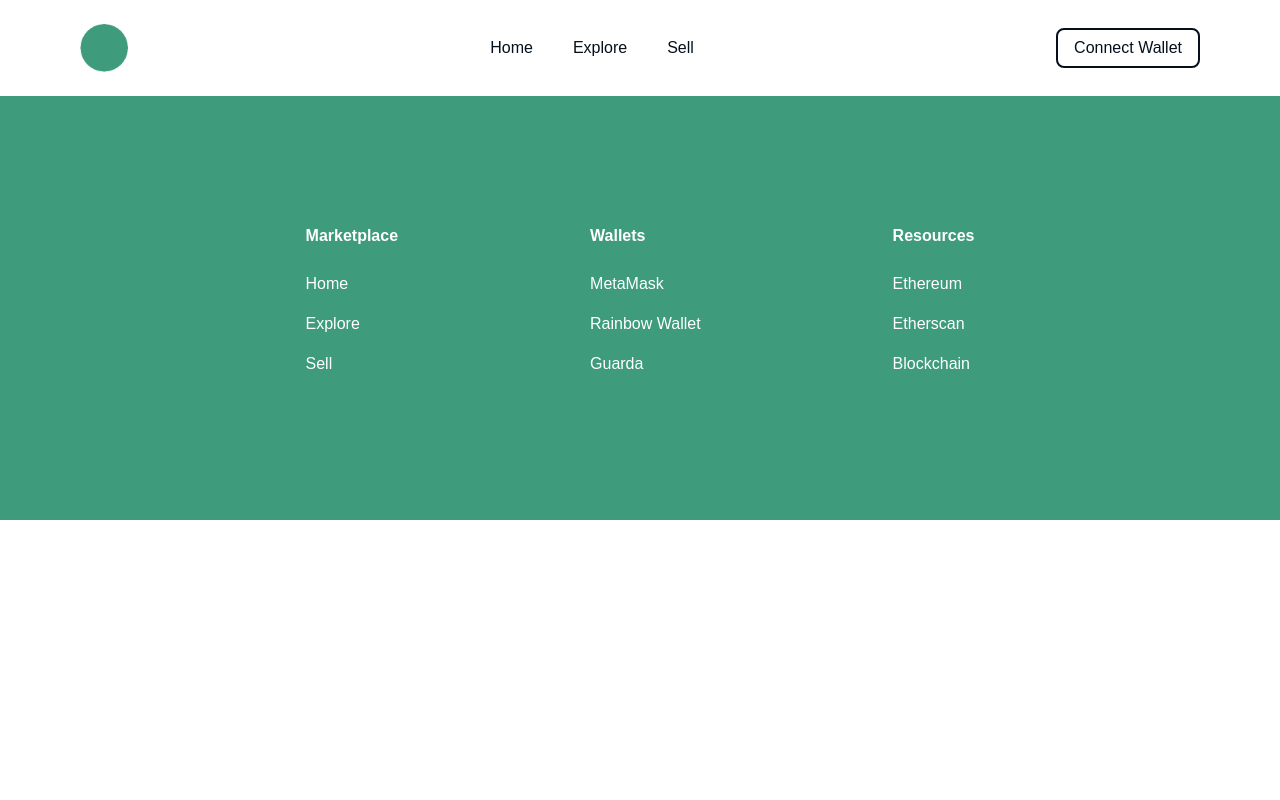
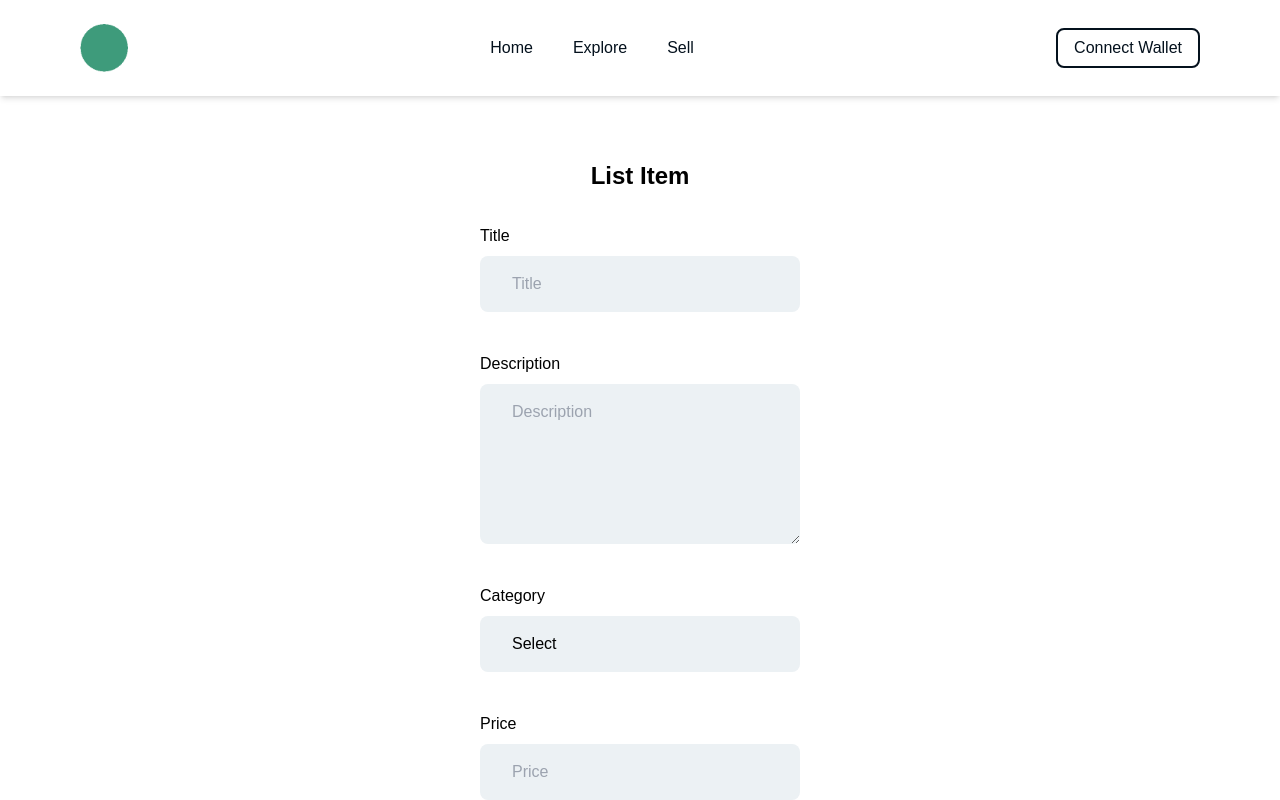
Before and after one commit to hassanuahmad/crypto-marketplace, a React (Create React App) app: page /sell in a window 1280 px wide. Shown: the top 800 px of the page. Built offline with nearby package versions, Linux system fonts and the light colour scheme.

Commit message:
added pages and most of formik on sell page

```diff
--- a/package.json
+++ b/package.json
@@ -10,10 +10,12 @@
     "@testing-library/jest-dom": "^5.16.3",
     "@testing-library/react": "^12.1.4",
     "@testing-library/user-event": "^13.5.0",
+    "formik": "^2.2.9",
     "react": "^17.0.2",
     "react-dom": "^17.0.2",
     "react-scripts": "5.0.0",
-    "web-vitals": "^2.1.4"
+    "web-vitals": "^2.1.4",
+    "yup": "^0.32.11"
   },
   "scripts": {
     "start": "react-scripts start",
--- a/src/App.js
+++ b/src/App.js
@@ -2,6 +2,7 @@ import Home from "./pages/Home.js";
 import Navbar from "./components/Navbar";
 import { BrowserRouter as Router, Routes, Route } from "react-router-dom";
 import Footer from "./components/Footer.js";
+import Sell from "./pages/Sell.js";
 
 function App() {
 	return (
@@ -10,6 +11,7 @@ function App() {
 				<Navbar />
 				<Routes>
 					<Route path="/" element={<Home />} />
+					<Route path="/sell" element={<Sell />} />
 				</Routes>
 				<Footer />
 			</Router>
--- a/src/components/Button.js
+++ b/src/components/Button.js
@@ -3,7 +3,7 @@ const Button = ({ text, onClick, className = "", outline = false }) => {
 		if (outline) {
 			return "px-4 py-1.5 border-2 border-cmp-black text-cmp-black hover:border-cmp-primary hover:bg-cmp-primary hover:text-white";
 		}
-		return "bg-cmp-primary text-white px-8 py-2 shadow-xl hover:bg-cmp-primary-dark";
+		return "bg-cmp-primary text-white boldBody-text px-6 py-3 shadow-xl hover:bg-cmp-primary-dark";
 	};
 
 	let classNames = "rounded-lg transition-color duration-150";
--- /dev/null
+++ b/src/components/Sell Page/ListItem.js
@@ -0,0 +1,102 @@
+import { useFormik } from "formik";
+import * as Yup from "yup";
+import Button from "../Button";
+
+const ListItem = () => {
+	const formik = useFormik({
+		initialValues: { title: "", description: "", category: "", price: "" },
+		validationSchema: Yup.object({
+			title: Yup.string()
+				.max(30, "Must be 30 characters or less")
+				.required("Required"),
+			description: Yup.string()
+				.max(255, "Must be 255 characters or less")
+				.required("Required"),
+		}),
+		onSubmit: (values) => {
+			console.log(values);
+		},
+	});
+
+	return (
+		<div className="py-16 flex flex-col items-center">
+			<p className="title3-text pb-8">List Item</p>
+			<form onSubmit={formik.handleSubmit}>
+				<div className="flex flex-col body-text w-80">
+					<label className="pb-2" htmlFor="">
+						Title
+					</label>
+					<input
+						id="title"
+						name="title"
+						type="text"
+						placeholder="Title"
+						className="input-style"
+						onChange={formik.handleChange}
+						onBlur={formik.handleBlur}
+						value={formik.values.title}
+					/>
+					{formik.touched.title && formik.errors.title ? (
+						<p className="form-error">{formik.errors.title}</p>
+					) : null}
+				</div>
+				<div className="flex flex-col body-text py-10">
+					<label className="pb-2" htmlFor="">
+						Description
+					</label>
+					<textarea
+						id="description"
+						name="description"
+						placeholder="Description"
+						className="input-style h-40 max-h-80"
+						onChange={formik.handleChange}
+						onBlur={formik.handleBlur}
+						value={formik.values.description}
+					/>
+					{formik.touched.description && formik.errors.description ? (
+						<p className="form-error">
+							{formik.errors.description}
+						</p>
+					) : null}
+				</div>
+				<div className="flex flex-col body-text">
+					<label className="pb-2" htmlFor="">
+						Category
+					</label>
+					<select
+						id="category"
+						name="category"
+						className="no-style input-style"
+						onChange={formik.handleChange}
+						value={formik.values.category}
+					>
+						<option value="select">Select</option>
+						<option value="electronics">Electronics</option>
+						<option value="books">Books</option>
+						<option value="clothing">Clothing</option>
+						<option value="furniture">Furniture</option>
+						<option value="tools">Tools</option>
+					</select>
+				</div>
+				<div className="flex flex-col body-text py-10">
+					<label className="pb-2" htmlFor="">
+						Price
+					</label>
+					<input
+						id="price"
+						name="price"
+						type="number"
+						placeholder="Price"
+						className="input-style"
+						onChange={formik.handleChange}
+						value={formik.values.price}
+					/>
+				</div>
+
+				<Button type="submit" text="List" className="w-80" />
+			</form>
+		</div>
+	);
+};
+
+export default ListItem;
--- a/src/index.css
+++ b/src/index.css
@@ -30,10 +30,22 @@ body {
 	.small-text {
 		@apply font-poppins font-normal text-xs;
 	}
+	.input-style {
+		@apply bg-cmp-accent h-14 px-8 py-4 rounded-lg;
+	}
 }
 
 .outline-text {
 	-webkit-text-stroke-width: 1px;
-	-webkit-text-stroke-color: #3E9B7B;
+	-webkit-text-stroke-color: #3e9b7b;
 	/* line-height: 1; */
 }
+
+.form-error {
+	color: red;
+	padding-top: 0.25rem;
+}
+
+.no-style {
+	-webkit-appearance: none;
+}
--- /dev/null
+++ b/src/pages/Sell.js
@@ -0,0 +1,11 @@
+import ListItem from "../components/Sell Page/ListItem";
+
+const Sell = () => {
+	return (
+		<div>
+			<ListItem />
+		</div>
+	);
+};
+
+export default Sell;
--- a/tailwind.config.js
+++ b/tailwind.config.js
@@ -7,6 +7,7 @@ module.exports = {
 				"cmp-primary-dark": "#1f4d3d",
 				"cmp-black": "#04111D",
 				"cmp-light-gray": "#8C8CA1",
+				"cmp-accent": "#ECF1F4",
 			},
 			fontFamily: {
 				poppins: "'Poppins', sans-serif",
```
Also changed, not shown: src/pages/Explore.js (added), src/pages/ProductPage.js (added), src/pages/ProfilePage.js (added), 2 other files (tests, documents, lock files or other folders).
